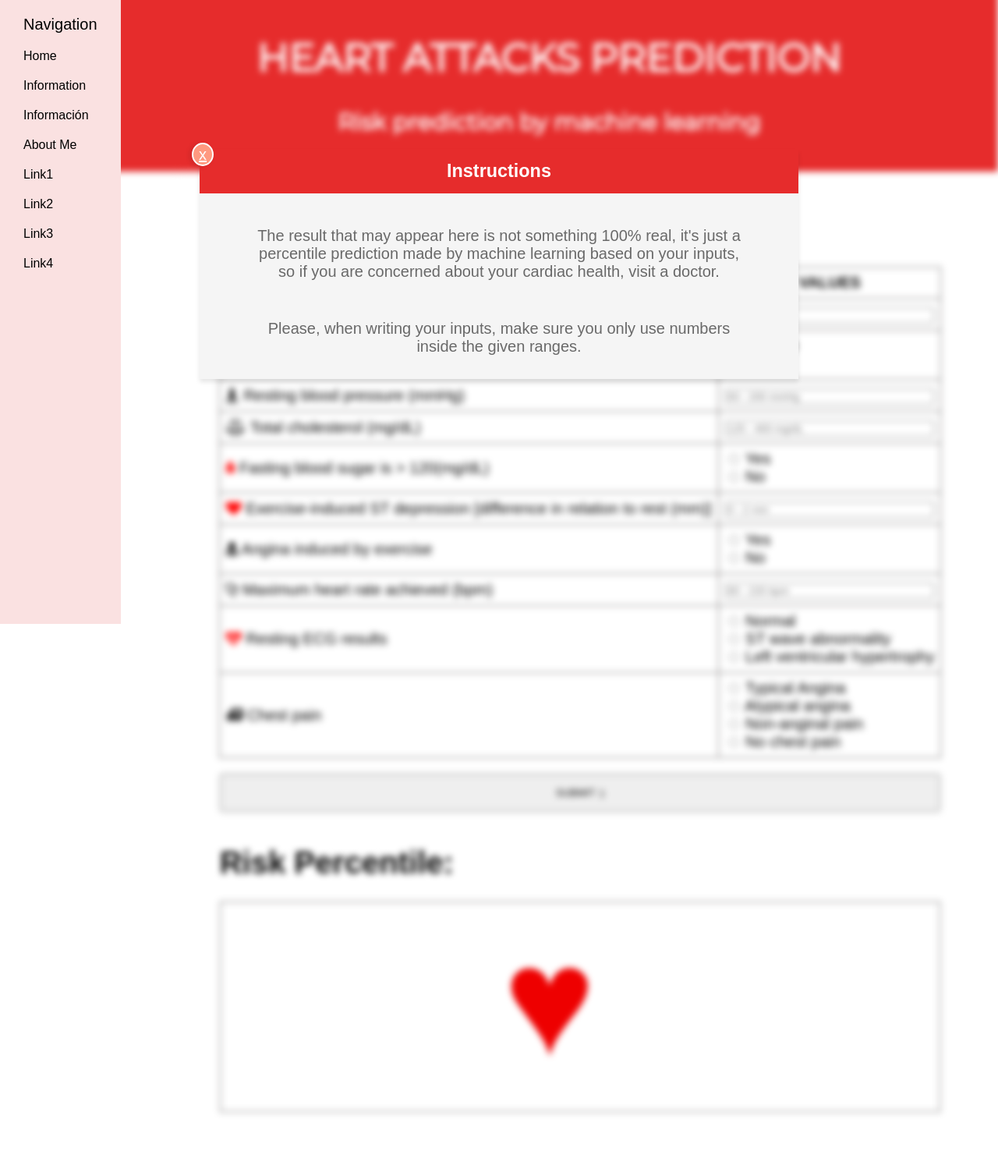
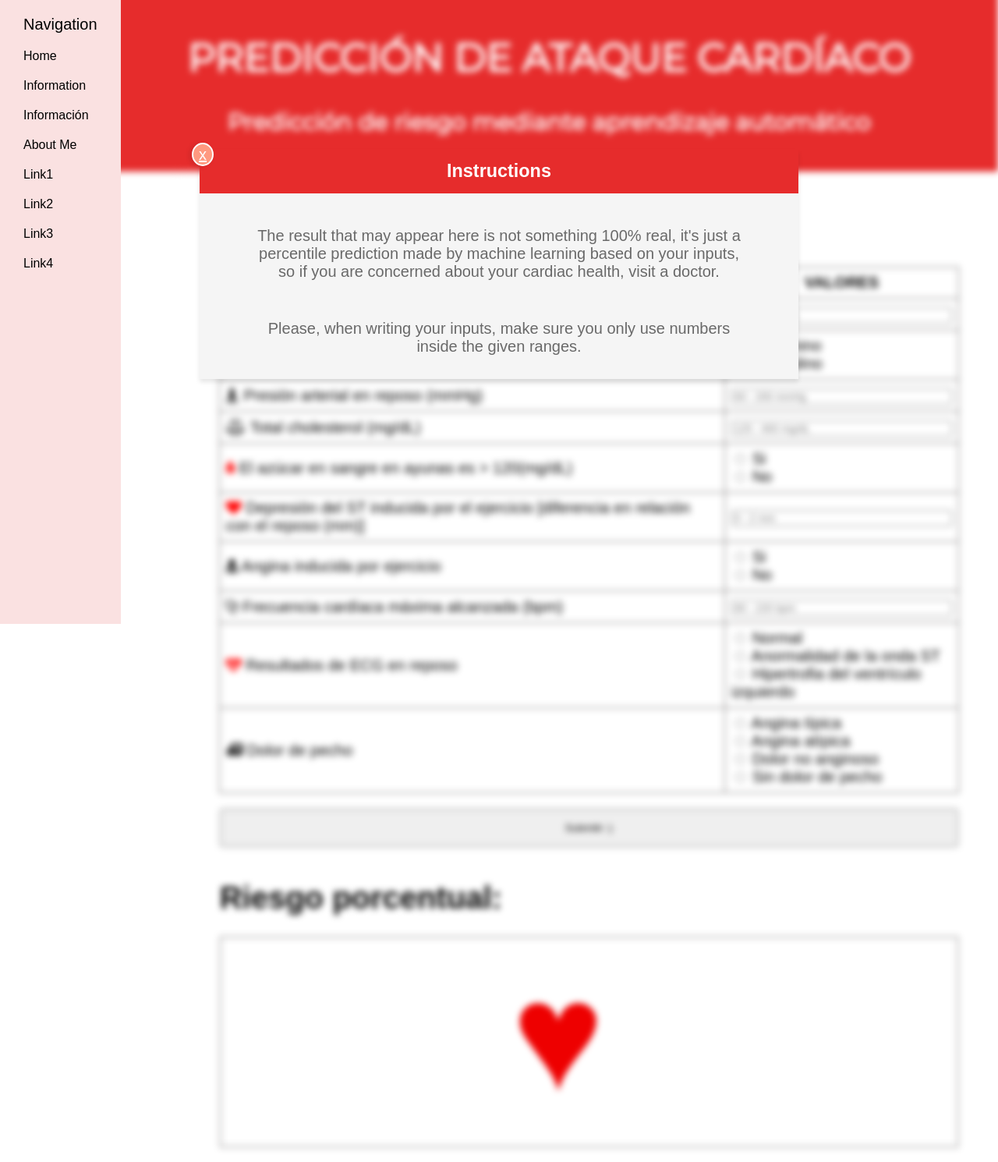
Before and after one commit to Rafa-ela123/Flask, a Flask app: page / in a window 1280 px wide; the page is wider, and only the part inside the window is pictured. Shown: the top 1490 px of that part at 78% size. Before the commit the page ends 1429 px from the top of that part, so only its background shows below. Run offline with Flask 2, Linux system fonts and the light colour scheme; some libraries are stand-ins or nearby versions.

Commit message:
spanish
spanish

```diff
--- a/templates/index.html
+++ b/templates/index.html
@@ -473,8 +473,8 @@ $(function() {
     </div>-->
 
         <div class="header_section">
-        <h1> HEART ATTACKS PREDICTION</h1>
-        <h2>Risk prediction by machine learning</h2>
+        <h1> PREDICCIÓN DE ATAQUE CARDÍACO</h1>
+        <h2>Predicción de riesgo mediante aprendizaje automático</h2>
     </div>
 
     <div class="row">
@@ -482,30 +482,30 @@ $(function() {
         <div class="main">
 
             <div class="table_part">
-                <h1>Fill the Values:</h1>
+                <h1>Llenar los valores:</h1>
                 <form>
                     <table class="formtable">
                         <tr>
-                            <th>LABELS</th>
-                            <th>VALUES</th>
+                            <th>CAMPO</th>
+                            <th>VALORES</th>
                         </tr>
 
                         <tr>
-                            <td><i class="fa fa-calendar" style="color: black;"></i> Age</td>
-                            <td><input type="text" id="VALUE1" style="width: 100%;"; placeholder="16 - 115 years"></td>
+                            <td><i class="fa fa-calendar" style="color: black;"></i> Edad</td>
+                            <td><input type="text" id="VALUE1" style="width: 100%;"; placeholder="16 - 115 años"></td>
                         </tr>
 
                         <tr>
-                            <td><i class="fa fa-venus-mars" style="color: black;"></i> Gender</td>
+                            <td><i class="fa fa-venus-mars" style="color: black;"></i> Género</td>
                             <td>
                                 <input type="radio" id="gender1" name="gender" value="Female">
-                                <label for="gender1">Female</label><br>
+                                <label for="gender1">Femenino</label><br>
                                 <input type="radio" id="gender2" name="gender" value="Male">
-                                <label for="gender2">Male</label><br></td>
+                                <label for="gender2">Masculino</label><br></td>
                         </tr>
 
                         <tr>
-                            <td><i class="fa fa-street-view" style="color: black;"></i> Resting blood pressure (mmHg)</td>
+                            <td><i class="fa fa-street-view" style="color: black;"></i> Presión arterial en reposo (mmHg)</td>
                             <td><input type="text" id="VALUE3" style="width: 100%"; placeholder="60 - 200 mmHg"></td>
 
                         </tr>
@@ -515,63 +515,63 @@ $(function() {
                             <td><input type="text" id="VALUE4" style="width: 100%"; placeholder="125 - 400 mg/dL "></td>
                         </tr>
                         <tr>
-                            <td><i class="fa fa-tint" style="color: red;"></i> Fasting blood sugar is > 120(mg/dL)</td>
+                            <td><i class="fa fa-tint" style="color: red;"></i> El azúcar en sangre en ayunas es > 120(mg/dL)</td>
                             <td>
                                 <input type="radio" id="bloodsugar1" name="fbs" value="Yes">
-                                <label for="bloodsugar1">Yes</label><br>
+                                <label for="bloodsugar1">Si</label><br>
                                 <input type="radio" id="bloodsugar2" name="fbs" value="No">
                                 <label for="bloodsugar2">No</label><br></td>
                         </tr>
 
 
                         <tr>
-                            <td><i class="fa fa-heart" style="color: red;"></i> Exercise-induced ST depression [difference in relation to rest (mm)]</td>
+                            <td><i class="fa fa-heart" style="color: red;"></i> Depresión del ST inducida por el ejercicio [diferencia en relación con el reposo (mm)]</td>
                             <td><input type="text" id="VALUE6" style="width: 100%"; placeholder="0 - 2 mm"></td>
                         </tr>
 
                         <tr>
-                            <td><i class="fa fa-user-md" style="color: black;"></i> Angina induced by exercise</td>
+                            <td><i class="fa fa-user-md" style="color: black;"></i> Angina inducida por ejercicio</td>
                             <td>
                                 <input type="radio" id="True_angina" name="angina" value="Yes">
-                                <label for="True_angina">Yes</label><br>
+                                <label for="True_angina">Si</label><br>
                                 <input type="radio" id="False_angina" name="angina" value="No">
                                 <label for="False_angina">No</label><br></td>
                         </tr>
                         <tr>
-                            <td><i class="fa fa-stethoscope" style="color: black;"></i> Maximum heart rate achieved (bpm)</td>
+                            <td><i class="fa fa-stethoscope" style="color: black;"></i> Frecuencia cardíaca máxima alcanzada (bpm)</td>
                             <td><input type="text" id="VALUE7" style="width: 100%"; placeholder="80 - 220 bpm"></td>
                         </tr>
                         <tr>
-                            <td><i class="fa fa-heartbeat" style="color: red;"></i> Resting ECG results</td>
+                            <td><i class="fa fa-heartbeat" style="color: red;"></i> Resultados de ECG en reposo</td>
                             <td>
                                 <input type="radio" id="ECG_0" name="ECG" value="Normal">
                                 <label for="ECG_0">Normal</label><br>
                                 <input type="radio" id="ECG_1" name="ECG" value="ST Abnormality">
-                                <label for="ECG_1">ST wave abnormality</label><br>
+                                <label for="ECG_1">Anormalidad de la onda ST</label><br>
                                 <input type="radio" id="ECG_2" name="ECG" value="Ventricular hypertrophy">
-                                <label for="ECG_2">Left ventricular hypertrophy</label><br></td>
+                                <label for="ECG_2">Hipertrofia del ventrículo izquierdo</label><br></td>
                         </tr>
                         <tr>
-                            <td><i class="fa fa-ambulance" style="color: black;"></i> Chest pain </td>
+                            <td><i class="fa fa-ambulance" style="color: black;"></i> Dolor de pecho </td>
                             <td>
                                 <input type="radio" id="CP_1" name="CP" value="Typical Angina">
-                                <label for="CP_1">Typical Angina</label><br>
-                                <input type="radio" id="CP_2" name="CP" value="Atypical Angina">
-                                <label for="CP_2">Atypical angina</label><br>
+                                <label for="CP_1">Angina típica</label><br>
+                                <input type="radio" id="CP_2" name="CP" value="Atypical angina">
+                                <label for="CP_2">Angina atípica</label><br>
                                 <input type="radio" id="CP_3" name="CP" value="Non-anginal pain">
-                                <label for="CP_3">Non-anginal pain</label><br>
+                                <label for="CP_3">Dolor no anginoso</label><br>
                                 <input type="radio" id="CP_4" name="CP" value="Asymptomatic">
-                                <label for="CP_4">No chest pain</label><br></td>
+                                <label for="CP_4">Sin dolor de pecho</label><br></td>
                         </tr>
                         <tr class="noMargin"> <td colspan="2" class="noMargin" style="border-collapse: collapse; border: none;">
                             <input type="button" onclick="displayResults()"
-                            value="SUBMIT :)" class="button"><br/>
+                            value="Submitir :)" class="button"><br/>
                             </td>
                         </tr>
 
                          <tr class="noMargin"> <td colspan="2" class="noMargin" style="border-collapse: collapse; border: none;">
                                         <div class="RESULT_SECTION">
-                <h1>Risk Percentile:</h1>
+                <h1>Riesgo porcentual:</h1>
                 <div id="result_text">
                     <p id="result"> </p> <!--value you enter -->
                     <p id="risk_score_section"><div id="heart_div" class="heart">&#x2665;</div></p>
```
Also changed, not shown: 1 other file.
